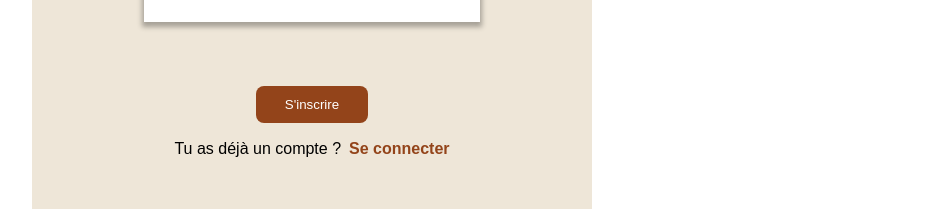
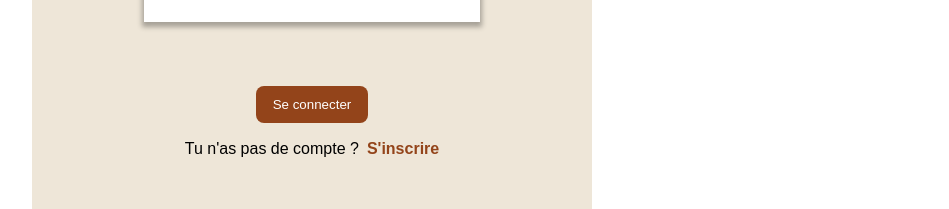
Before and after one commit to Palabbe/yungtattooing-front, a React (Create React App) app: page /admin in a window 1280 px wide. Shown: the part 405-614 px from the top of the page, without its empty margins (328-1277 px from the left). Built offline with nearby package versions, Linux system fonts and the light colour scheme; no server answers; what react-animations would draw is missing.

Commit message:
login renommé en admin

```diff
--- a/src/Router.jsx
+++ b/src/Router.jsx
@@ -7,7 +7,7 @@ import Work from "./components/Work/Work";
 import Recommendations from "./components/Recommendations/Recommendations";
 import Burger from "./components/Nav/Burger";
 import Contact from "./components/Contact";
-import Login from "./components/Login";
+import Admin from "./components/Admin";
 import styled from "styled-components";
 import { Sizes, DeleteButton } from "./assets/styles/Theme";
 
@@ -46,7 +46,7 @@ export default function RouterApp() {
         <Route path="/mywork" component={Work} />
         <Route path="/recommendations" component={Recommendations} />
         <Route path="/contact" component={Contact} />
-        <Route path="/admin" component={Login} />
+        <Route path="/admin" component={Admin} />
       </Switch>
     </Router>
   );
--- a/src/components/Login.jsx
+++ b/src/components/Admin.jsx
@@ -31,7 +31,7 @@ const Span = styled.span`
   }
 `;
 
-export default function Login() {
+export default function Admin() {
   const {
     email,
     setEmail,
@@ -66,6 +66,20 @@ export default function Login() {
           {hasAccount ? (
             <>
               <Link to="/">
+                <Button type="button" onClick={handleSignup}>
+                  S'inscrire
+                </Button>
+              </Link>
+              <Text>
+                Tu as déjà un compte ?
+                <Span onClick={() => setHasAccount(!hasAccount)}>
+                  Se connecter
+                </Span>
+              </Text>
+            </>
+          ) : (
+            <>
+              <Link to="/">
                 <Button type="button" onClick={handleLogin}>
                   Se connecter
                 </Button>
@@ -77,20 +91,6 @@ export default function Login() {
                 </Span>
               </Text>
             </>
-          ) : (
-            <>
-              <Link to="/">
-                <Button type="button" onClick={handleSignup}>
-                  S'inscrire
-                </Button>
-              </Link>
-              <Text>
-                Tu as déjà un compte ?
-                <Span onClick={() => setHasAccount(!hasAccount)}>
-                  Se connecter
-                </Span>
-              </Text>
-            </>
           )}
         </Container>
       </LoginContainer>
```
